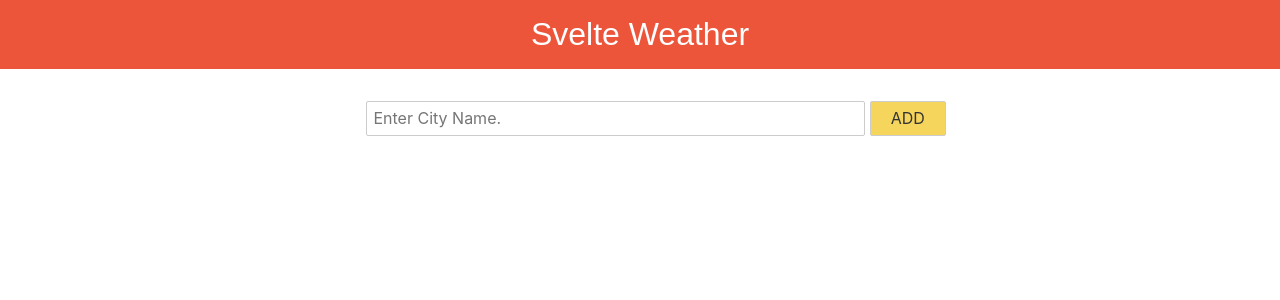
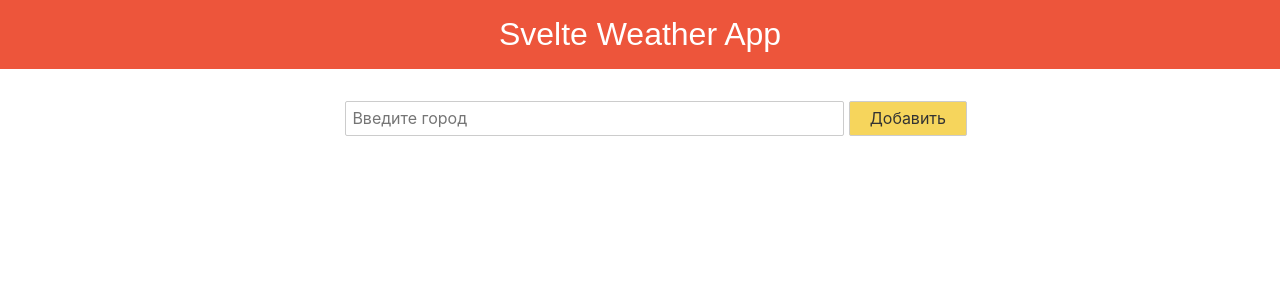
Before and after one commit to ojenya/whether_app-svelte, a Svelte app: page / in a window 1280 px wide. Shown: the top 300 px of the page. Built offline with nearby package versions, Linux system fonts and the light colour scheme.

Commit message:
locale Ru

```diff
--- a/src/Header.svelte
+++ b/src/Header.svelte
@@ -1,6 +1,6 @@
 
 <header>
-    <a href="/">Svelte Weather</a>
+    <a href="/">Svelte Weather App</a>
 </header>
 
 <style type="text/scss">
--- a/src/Search.svelte
+++ b/src/Search.svelte
@@ -11,7 +11,7 @@
     async function addWeatherInfo() {
         const res = await fetch(getFetchUrl(cityName));
         if (res.status === 404) {
-            alert('Invalid City Name.');
+            alert('Неверно указан город');
         } else {
             weatherList.add(await res.json());
         }
@@ -21,12 +21,12 @@
 
 <div class="search-form">
     <input type="text"
-           placeholder="Enter City Name."
+           placeholder="Введите город"
            bind:value={cityName}
     />
     <button type="button"
             on:click={addWeatherInfo}
-    >ADD</button>
+    >Добавить</button>
 </div>
 
 <style type="text/scss">
```
